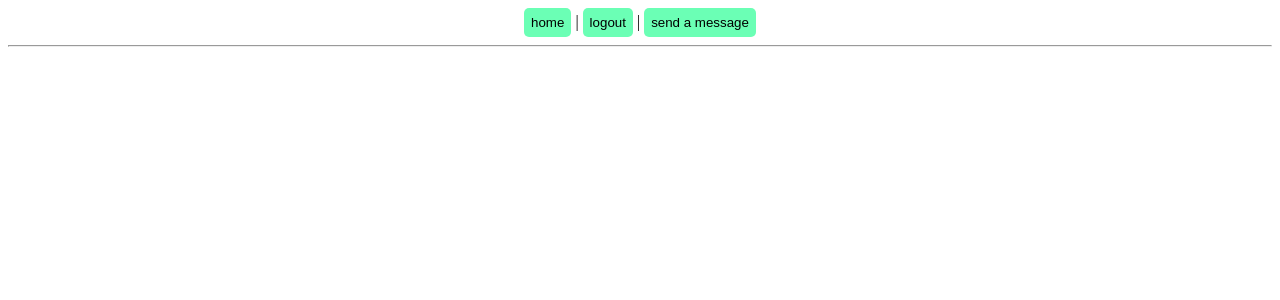
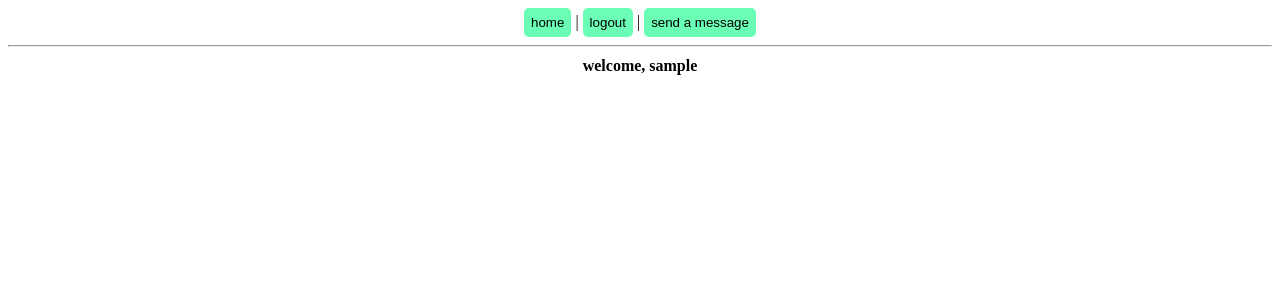
Before and after one commit to alibabajani91/HamSeda, a Flask app: page / in a window 1280 px wide. Shown: the top 300 px of the page. Run offline with Flask 3, Linux system fonts and the light colour scheme; the visitor is signed in with stand-in values (Sample User, id 1).

Commit message:
added a welcome message

```diff
--- a/main.py
+++ b/main.py
@@ -36,7 +36,7 @@ def login():
             session["id"] = account[0]
             session['username'] = account[1]
             msg = "loged in successfully!"
-            return render_template('home.html',msg=msg)
+            return redirect('/')
         else:
             msg = "incorrect username/password!"
             return render_template('login.html',msg=msg)
--- a/static/styles/style.css
+++ b/static/styles/style.css
@@ -18,3 +18,8 @@
     margin-top: 10px;
     margin-bottom: 10px;
 }
+.welcome{
+    text-align: center;
+    margin-top: 5px;
+    margin-bottom: 5px;
+}
--- a/templates/home.html
+++ b/templates/home.html
@@ -20,5 +20,8 @@
         </div>
         <hr>
         <h3 class="message">{{ msg }}</h3>
+        {% if session.get('username') %}
+            <h4 class="welcome">welcome, {{ session.get('username') }}</h4>
+        {% endif %}
     </body>
 </html>
```
